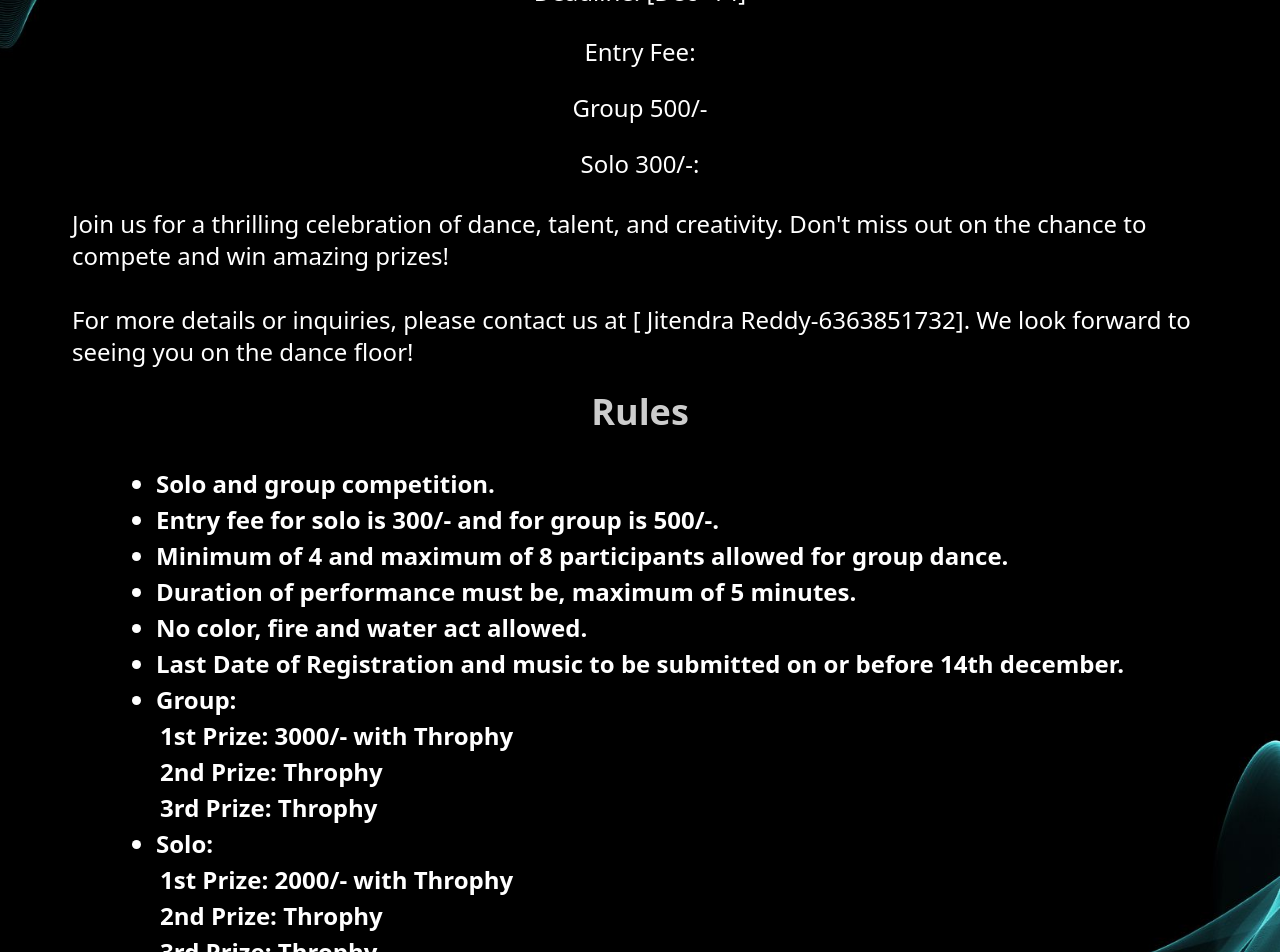
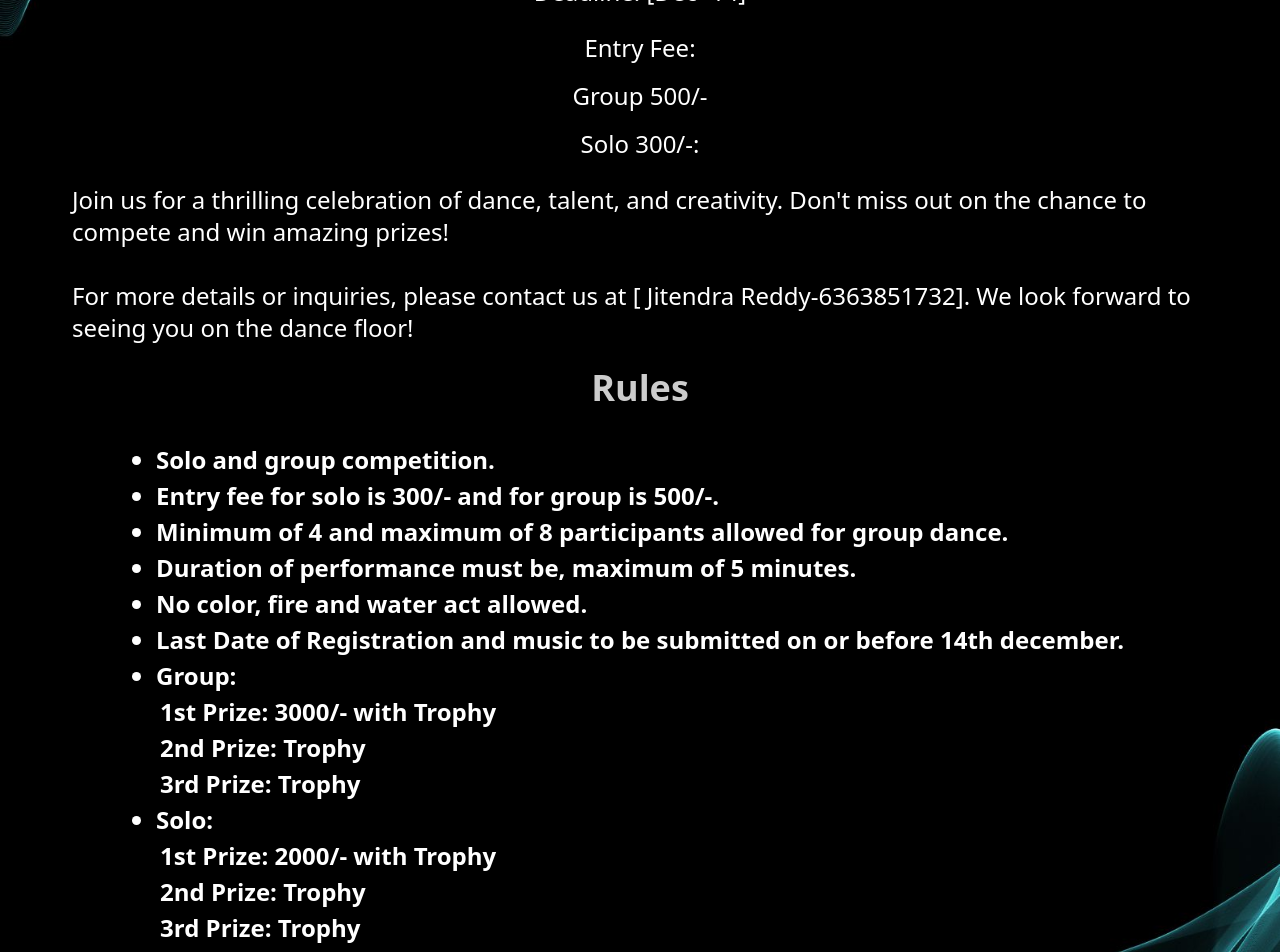
Before and after one commit to ChannabasavaH/Nruthyom, a React (Vite) app in the folder Frontend/: page /#/api/about in a window 1280 px wide. Shown: the part 360-1312 px from the top of the page. Built offline with nearby package versions, Linux system fonts and the light colour scheme; a web font is replaced by a local one.

Commit message:
changed about mistakes

```diff
--- a/Frontend/src/pages/About.jsx
+++ b/Frontend/src/pages/About.jsx
@@ -23,9 +23,9 @@
         </p>
         <h2 className="text-2xl md:text-3xl lg:text-4xl font-bold opacity-80 my-2 text-white">Registration Information:</h2>
         <p className="p-2 text-lg md:text-xl lg:text-2xl my-2 mx-4 list-disc md:mx-8 lg:mx-16 text-white">Deadline: [Dec -14]</p>
-        <p className="p-1 text-lg md:text-xl lg:text-2xl my-2 mx-4 list-disc md:mx-8 lg:mx-16 text-white">Entry Fee:</p>
-        <p className="p-1 text-lg md:text-xl lg:text-2xl my-2 mx-4 list-disc md:mx-8 lg:mx-16 text-white">Group 500/-</p>
-        <p className="p-1 text-lg md:text-xl lg:text-2xl my-2 mx-4 list-disc md:mx-8 lg:mx-16 text-white">Solo 300/-:</p>
+        <p className="px-2 text-lg md:text-xl lg:text-2xl my-2 mx-4 list-disc md:mx-8 lg:mx-16 text-white">Entry Fee:</p>
+        <p className="px-2 text-lg md:text-xl lg:text-2xl my-2 mx-4 list-disc md:mx-8 lg:mx-16 text-white">Group 500/-</p>
+        <p className="px-2 text-lg md:text-xl lg:text-2xl my-2 mx-4 list-disc md:mx-8 lg:mx-16 text-white">Solo 300/-:</p>
         <p className="p-2 text-lg md:text-xl lg:text-2xl my-2 mx-4 list-disc md:mx-8 lg:mx-16 text-white">
           Join us for a thrilling celebration of dance, talent, and creativity. Don't miss out on the chance to compete and win amazing prizes!
         </p>
@@ -42,16 +42,16 @@
           <li className='m-1 font-semibold'>Last Date of Registration and music to be submitted on or before 14th december.</li>
           <li className='m-1 font-semibold'>Group:
             <ul>
-              <li className='m-1 font-semibold'>1st Prize: 3000/- with Throphy</li>
-              <li className='m-1 font-semibold'>2nd Prize: Throphy</li>
-              <li className='m-1 font-semibold'>3rd Prize: Throphy</li>
+              <li className='m-1 font-semibold'>1st Prize: 3000/- with Trophy</li>
+              <li className='m-1 font-semibold'>2nd Prize: Trophy</li>
+              <li className='m-1 font-semibold'>3rd Prize: Trophy</li>
             </ul>
           </li>
           <li className='m-1 font-semibold'>Solo:
           <ul>
-              <li className='m-1 font-semibold'>1st Prize: 2000/- with Throphy</li>
-              <li className='m-1 font-semibold'>2nd Prize: Throphy</li>
-              <li className='m-1 font-semibold'>3rd Prize: Throphy</li>
+              <li className='m-1 font-semibold'>1st Prize: 2000/- with Trophy</li>
+              <li className='m-1 font-semibold'>2nd Prize: Trophy</li>
+              <li className='m-1 font-semibold'>3rd Prize: Trophy</li>
             </ul>
           </li>
           <li className='m-1 font-semibold'>College ID Cards are mandatory.</li>
```
